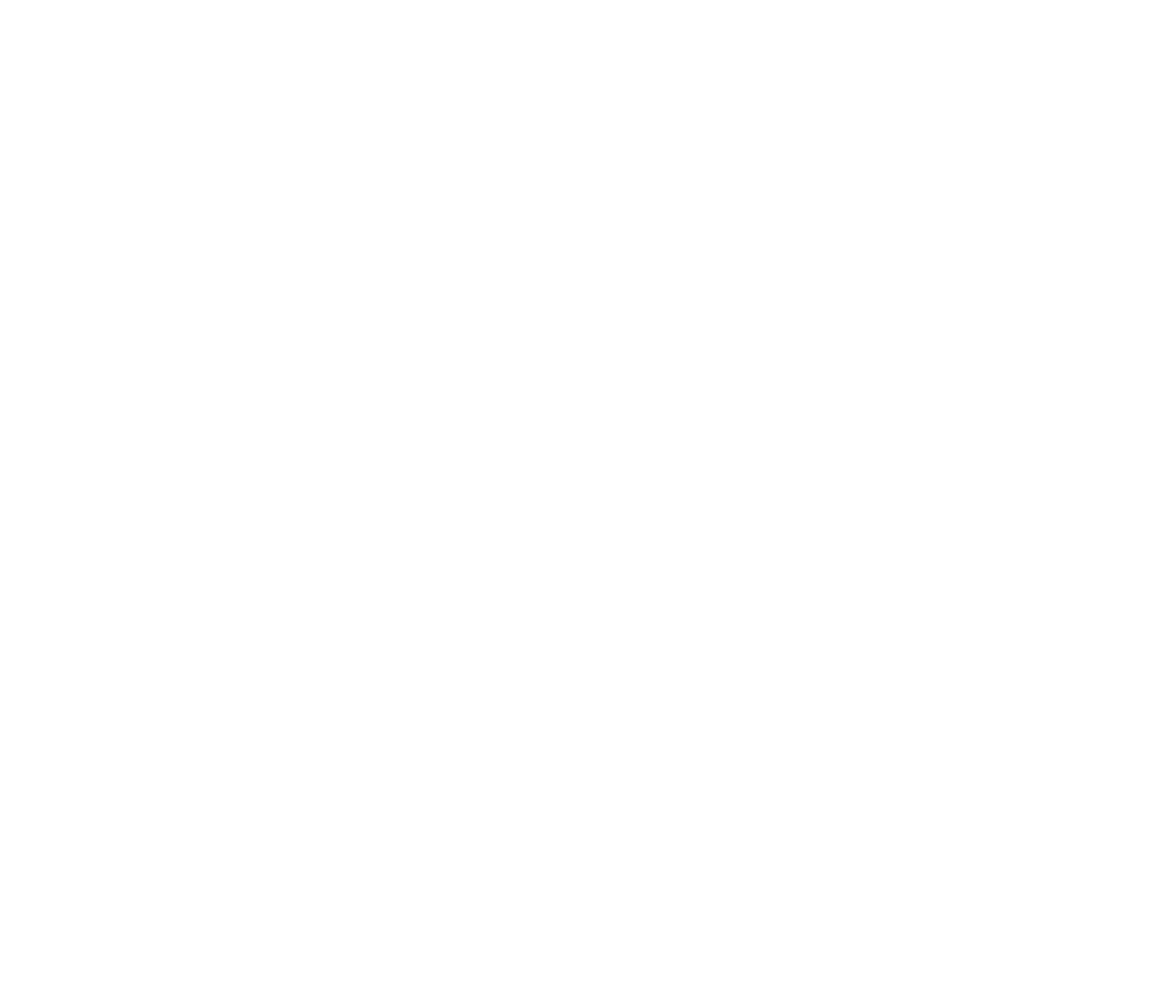
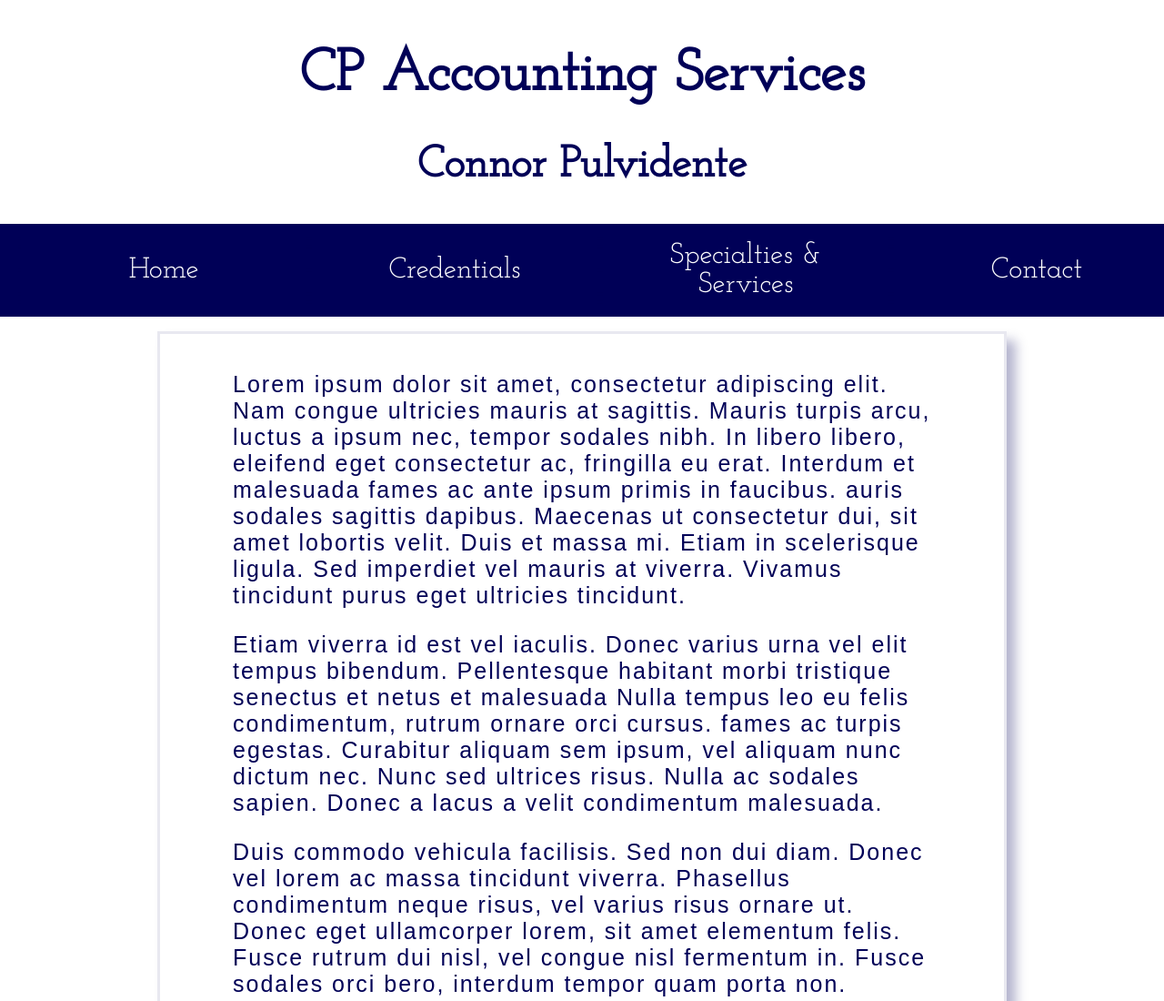
Before and after one commit to marissabellusci/CPA-site, a plain HTML site: page index.html in a window 1280 px wide. Shown: the top 1100 px of the page at 91% size. Before the commit the page ends 800 px from the top, so only its background shows below. Drawn offline with Linux system fonts and the light colour scheme.

Commit message:
customized css and design basics

```diff
--- a/index.html
+++ b/index.html
@@ -9,12 +9,70 @@
     <meta name="keywords" content="Connor Pulvidente, Accountant, CPA, Public, tax, tax questions, tax returns, w2, 1099, documents, IRS, income, revenue, deductions, credits">
     <meta name="author" content="Marissa Bellusci, web developer">
 
-    <link rel="stylesheet" href="style.css">
+    <link href="https://fonts.googleapis.com/css2?family=Abel&family=Josefin+Slab&family=Open+Sans&display=swap" rel="stylesheet">    <link rel="stylesheet" href="style.css">
 </head>
 
 <body>
+<h1>CP Accounting Services</h1>
+<h2>Connor Pulvidente</h2>
 
+<nav>
+    <ul>
+        <li class="logo"><a href="#">CP</a></li>
+        <li>Home</li>
+        <li>Credentials</li>
+        <li>Specialties & <br> Services</li>
+        <li>Contact</li>
+    </ul>
+</nav>
 
+<main>
+    <p> Lorem ipsum dolor sit amet, consectetur adipiscing elit. Nam congue
+        ultricies mauris at sagittis. Mauris turpis arcu, luctus a ipsum nec,
+        tempor sodales nibh. In libero libero, eleifend eget consectetur ac,
+        fringilla eu erat. Interdum et malesuada fames ac ante ipsum primis in faucibus.
+        auris sodales sagittis dapibus. Maecenas ut consectetur dui, sit amet lobortis velit.
+         Duis et massa mi. Etiam in scelerisque ligula. Sed imperdiet vel mauris at
+          viverra. Vivamus tincidunt purus eget ultricies tincidunt. </p>
+
+    <p>Etiam viverra id est vel iaculis. Donec varius urna vel elit tempus bibendum.
+        Pellentesque habitant morbi tristique senectus et netus et malesuada
+        Nulla tempus leo eu felis condimentum, rutrum ornare orci cursus.
+        fames ac turpis egestas. Curabitur aliquam sem ipsum, vel aliquam nunc
+        dictum nec. Nunc sed ultrices risus. Nulla ac sodales sapien. Donec a
+        lacus a velit condimentum malesuada. </p>
+
+    <p>Duis commodo vehicula facilisis. Sed non dui diam. Donec vel lorem ac
+        massa tincidunt viverra. Phasellus condimentum neque risus, vel varius
+        risus ornare ut. Donec eget ullamcorper lorem, sit amet elementum felis.
+        Fusce rutrum dui nisl, vel congue nisl fermentum in. Fusce sodales orci
+        bero, interdum tempor quam porta non. Mauris nec metus rhoncus, lacinia
+        est vitae, congue arcu. Pellentesque sit amet libero a nisi finibus
+        dignissim nec et arcu. Suspendisse convallis leo massa, et aliquam sem
+        faucibus a. Vestibulum vel metus eu lacus placerat euismod vitae id quam.
+        Nulla facilisi. Nullam finibus libero non interdum pretium. Cras suscipit,
+        eros in venenatis mollis, est nisi vulputate neque, eget feugiat felis nisi
+        at lectus. Suspendisse dapibus, sem tempus aliquet semper, neque leo tempus
+        velit, vitae placerat lorem ipsum ut libero. </p>
+
+    <p>Duis turpis arcu, sagittis in erat sit amet, pharetra vehicula elit.
+        Etiam feugiat mi eget risus pharetra rhoncus. Sed consequat ut nulla
+        ehicula. Phasellus pretium neque ex. Nulla sed erat aliquam, dapibus
+        ipsum quis, condimentum elit. Pellentesque posuere, libero id ultricies
+        pellentesque, ex lacus vehicula nunc, a fringilla augue mi vel lorem.
+        Vestibulum pellentesque enim nec mattis auctor. Praesent vulputate erat
+        massa, et luctus leo egestas eu. Vivamus in augue venenatis, congue
+        lorem quis, viverra eros. Sed molestie, eros eget blandit ultricies,
+        neque neque pretium augue, a fringilla arcu purus eget nulla. Cras
+        efficitur rhoncus nunc egestas condimentum.</p>
+
+    <p>Vestibulum vel lacus ut felis suscipit consectetur. Nullam dolor massa,
+        sollicitudin at mi eu, egestas feugiat mi. Morbi eget egestas mauris.
+        Ut nec lorem ligula. Duis dui sapien, scelerisque ac erat a, scelerisque
+        semper tellus. Ut orci erat, pulvinar sit amet arcu nec, euismod
+        accumsan lacus. Fusce non turpis at nunc rutrum maximus. Vivamus
+        interdum sodales consequat. Morbi in lectus nec quam suscipit accumsan. </p>
+</main>
 
 <footer></footer>
 
--- a/script.js
+++ b/script.js
@@ -0,0 +1,14 @@
+const nav = document.querySelector('nav');
+  const topOfNav = nav.offsetTop;
+
+  function fixNav(){
+      if(window.scrollY >= topOfNav){
+      document.body.style.paddingTop = nav.offsetHeight + 'px';
+       document.body.classList.add('fixed-nav');
+      }
+      else {document.body.classList.remove('fixed-nav');
+      document.body.style.paddingTop = 0;
+      }
+  }
+
+  window.addEventListener('scroll',fixNav);
--- a/style.css
+++ b/style.css
@@ -0,0 +1,112 @@
+html {
+    display: flex;
+    justify-content: center;
+    color: rgb(0, 0, 87);
+    width: 100vw;
+
+}
+
+h1,
+h2 {
+    display: flex;
+    justify-content: center;
+    font-family: 'Josefin Slab', serif;
+}
+
+h1 {
+    font-size: 4rem;
+}
+
+h2 {
+    font-size: 3rem;
+}
+
+nav {
+    width: 100%;
+    left: 0;
+}
+
+.fixed-nav nav {
+    position: fixed;
+    top: 0;
+    box-shadow: 0 5px 10px rgba(0, 0, 87, 0.1);
+}
+
+.fixed-nav .logo {
+    max-width: 500px;
+
+}
+
+.fixed-nav .site-wrap {
+    transform: scale(1);
+  }
+
+
+nav > ul {
+    display: flex;
+    flex-direction: row;
+    justify-content: space-evenly;
+    list-style-type: none;
+    background-color: rgb(0, 0, 87);
+    color: white;
+    font-size: 2rem;
+    width: 100vw;
+    font-family: 'Josefin Slab', serif;
+    margin: 0;
+}
+
+nav > ul > li {
+    padding: 1rem 0 1rem 0;
+    display: flex;
+    justify-content: center;
+    align-items: center;
+    text-align: center;
+    border: dashed rgb(0, 0, 87);
+    flex: 1;
+    transition: all 0.2s;
+}
+
+nav > ul > li:hover {
+    background-color: white;
+    color: rgb(0, 0, 87);
+}
+
+nav > ul > li > a {
+    text-decoration: none;
+}
+
+li.logo {
+    max-width: 0;
+    overflow: hidden;
+    background: white;
+    transition: all .5s;
+    font-weight: 600;
+    font-size: 4rem;
+    border: none;
+    width: fit-content;
+    left: 0;
+}
+
+.fixed-nav li.logo {
+      max-width: 500px;
+
+}
+
+li.logo a {
+    color: rgb(0, 0, 87);
+}
+
+main {
+    width: 60vw;
+    margin: 1rem auto 1rem auto;
+    box-shadow: 10px 10px 12px rgba(0, 0, 87, 0.295);
+    border: solid rgba(0, 0, 87, 0.089);
+    padding: 1rem 5rem 1rem 5rem;
+}
+
+p {
+    overflow: wrap;
+    font-size: 25px;
+    font-family: 'open-sans', sans-serif;
+    letter-spacing: 2px;
+}
```
